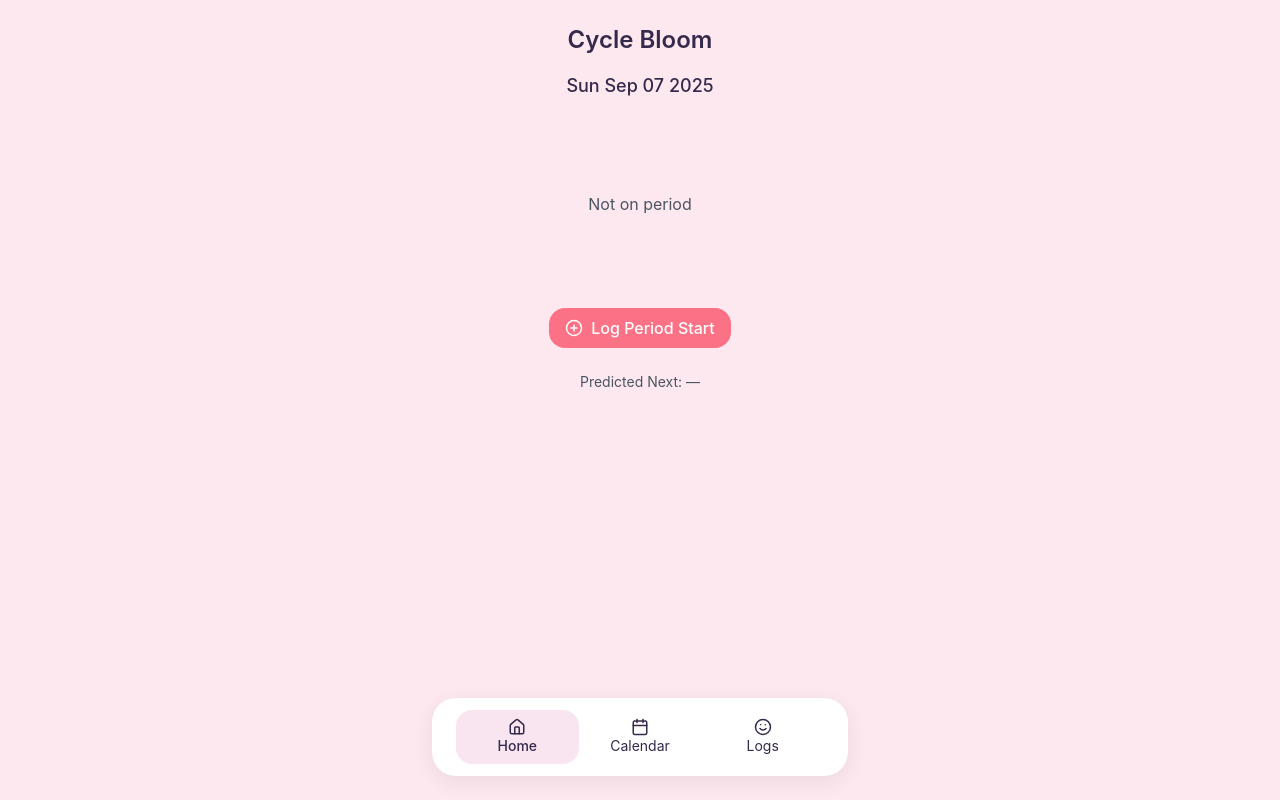
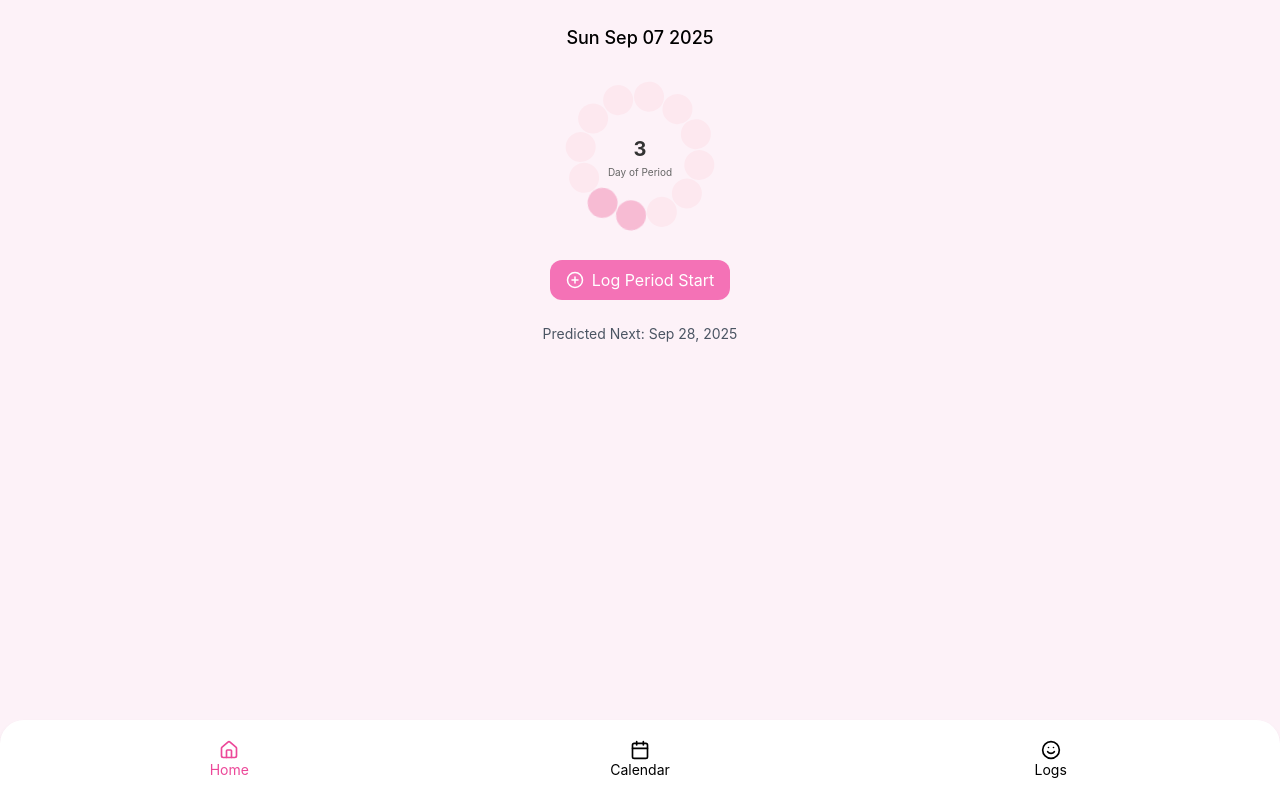
Before and after one commit to aminuastroboy/project-mct, a React (Create React App) app: page / in a window 1280 px wide. Built offline with nearby package versions, Linux system fonts and the light colour scheme.

Commit message:
Update App.js

```diff
--- a/src/App.js
+++ b/src/App.js
@@ -1,184 +1,60 @@
-import React, { useEffect, useMemo, useState } from "react";
+import React, { useState } from "react";
 import { Home, Calendar, Smile, PlusCircle } from "lucide-react";
-
-/** ----------------------- persistence ----------------------- **/
-const CYCLES_KEY = "cb_cycles_v1";
-const LOGS_KEY = "cb_logs_v1"; // by date
-
-const load = (k, fallback) => {
-  try { const raw = localStorage.getItem(k); return raw ? JSON.parse(raw) : fallback; }
-  catch { return fallback; }
-};
-const save = (k, v) => localStorage.setItem(k, JSON.stringify(v));
-
-const iso = (d) => new Date(d).toISOString().split("T")[0];
-const addDays = (d, n) => { const x = new Date(d); x.setDate(x.getDate() + n); return x; };
-const between = (d, a, b) => d >= iso(a) && d <= iso(b);
-const daysSince = (start) => Math.floor((new Date() - new Date(start)) / 86400000) + 1;
+import FlowerRing from "./FlowerRing";
 
 export default function App() {
   const [tab, setTab] = useState("home");
-  const [cycles, setCycles] = useState(() => load(CYCLES_KEY, []));
-  const [logs, setLogs] = useState(() => load(LOGS_KEY, {}));
-  const PERIOD_DAYS = 5;
+  const dayOfPeriod = 3;
+  const PERIOD_DAYS = 28;
+  const predictedNext = "Sep 28, 2025";
 
-  useEffect(() => save(CYCLES_KEY, cycles), [cycles]);
-  useEffect(() => save(LOGS_KEY, logs), [logs]);
-
-  const lastStart = cycles[0]?.startDate || null;
-  const todayISO = iso(new Date());
-
-  const dayOfPeriod = useMemo(() => {
-    if (!lastStart) return null;
-    const end = iso(addDays(lastStart, PERIOD_DAYS - 1));
-    if (between(todayISO, lastStart, end)) return daysSince(lastStart);
-    return null;
-  }, [lastStart, todayISO]);
-
-  const avgCycleLen = useMemo(() => {
-    if (cycles.length < 2) return 28;
-    const gaps = [];
-    for (let i = 0; i < cycles.length - 1; i++) {
-      const a = new Date(cycles[i].startDate);
-      const b = new Date(cycles[i + 1].startDate);
-      gaps.push(Math.round((a - b) / 86400000) * -1);
-    }
-    const avg = Math.round(gaps.reduce((s, v) => s + v, 0) / gaps.length);
-    return avg || 28;
-  }, [cycles]);
-
-  const predictedNext = lastStart ? iso(addDays(lastStart, avgCycleLen)) : "—";
-
-  const addTodayStart = () => {
-    const startDate = todayISO;
-    if (cycles.find(c => c.startDate === startDate)) return;
-    setCycles([{ id: Date.now(), startDate }, ...cycles]);
-  };
-
-  /** ---------------- Home Screen ---------------- **/
-  const HomeScreen = () => (
+  return (
+    <div className="min-h-screen bg-pink-50 flex flex-col justify-between">
+      <div className="p-6 flex-1">
+        {tab === "home" && (
           <div className="flex flex-col items-center gap-6">
             <p className="text-lg font-medium">{new Date().toDateString()}</p>
-      <div className="relative w-40 h-40 flex items-center justify-center">
-        <svg className="absolute inset-0 w-full h-full -rotate-90">
-          <circle cx="80" cy="80" r="70" stroke="#fde8ef" strokeWidth="16" fill="none"/>
-          <circle cx="80" cy="80" r="70" stroke="#f4a6c6" strokeWidth="16" fill="none"
-            strokeDasharray={440} strokeDashoffset={dayOfPeriod ? 440 - (dayOfPeriod / PERIOD_DAYS) * 440 : 440}
-            strokeLinecap="round"/>
-        </svg>
-        {dayOfPeriod ? (
-          <div className="text-center">
-            <div className="text-3xl font-bold">{dayOfPeriod}</div>
-            <div className="text-sm text-gray-600">Day of Period</div>
+            <FlowerRing dayOfPeriod={dayOfPeriod} totalDays={PERIOD_DAYS} />
+            <button className="bg-pink-400 text-white rounded-xl px-4 py-2 flex items-center gap-2">
+              <PlusCircle size={18} /> Log Period Start
+            </button>
+            <p className="text-sm text-gray-600">
+              Predicted Next: {predictedNext}
+            </p>
           </div>
-        ) : (
-          <div className="text-center text-gray-600">Not on period</div>
         )}
+        {tab === "calendar" && <p>📅 Calendar screen coming soon...</p>}
+        {tab === "logs" && <p>📝 Logs screen coming soon...</p>}
       </div>
-      <button onClick={addTodayStart} className="btn btn-primary flex items-center gap-2">
-        <PlusCircle size={18}/> Log Period Start
+
+      <nav className="bg-white rounded-t-3xl shadow-md px-6 py-3">
+        <div className="grid grid-cols-3 text-center text-sm">
+          <button
+            onClick={() => setTab("home")}
+            className={`py-2 flex flex-col items-center ${
+              tab === "home" ? "text-pink-500" : ""
+            }`}
+          >
+            <Home size={20} /> Home
           </button>
-      <p className="text-sm text-gray-600">Predicted Next: {predictedNext}</p>
-    </div>
-  );
-
-  /** ---------------- Calendar Screen ---------------- **/
-  const CalendarScreen = () => {
-    const today = new Date();
-    const monthStart = new Date(today.getFullYear(), today.getMonth(), 1);
-    const monthEnd = new Date(today.getFullYear(), today.getMonth() + 1, 0);
-    const days = [];
-    for (let i = 1; i <= monthEnd.getDate(); i++) days.push(new Date(today.getFullYear(), today.getMonth(), i));
-
-    // Mark period & fertile
-    const periodDays = new Set();
-    const fertileDays = new Set();
-    cycles.forEach(c => {
-      for (let i = 0; i < PERIOD_DAYS; i++) periodDays.add(iso(addDays(c.startDate, i)));
-      const fertile = addDays(c.startDate, 14);
-      for (let i = -2; i <= 2; i++) fertileDays.add(iso(addDays(fertile, i)));
-    });
-
-    return (
-      <div>
-        <h2 className="text-center font-semibold mb-2">
-          {today.toLocaleString("default", { month: "long" })} {today.getFullYear()}
-        </h2>
-        <div className="grid grid-cols-7 text-center text-xs mb-1 text-gray-500">
-          <div>S</div><div>M</div><div>T</div><div>W</div><div>T</div><div>F</div><div>S</div>
-        </div>
-        <div className="grid grid-cols-7 gap-1 text-center text-sm">
-          {Array(monthStart.getDay()).fill(null).map((_,i)=><div key={"b"+i}></div>)}
-          {days.map(d=>{
-            const dISO = iso(d);
-            const isPeriod = periodDays.has(dISO);
-            const isFertile = fertileDays.has(dISO);
-            return (
-              <div key={dISO} className={`rounded-full w-8 h-8 flex items-center justify-center mx-auto
-                ${isPeriod?"bg-rose-300 text-white":isFertile?"bg-mint text-white":""}`}>
-                {d.getDate()}
-              </div>
-            );
-          })}
-        </div>
-        <div className="flex gap-4 justify-center mt-4 text-xs">
-          <span className="flex items-center gap-1"><span className="w-3 h-3 rounded-full bg-rose-300"></span>Period</span>
-          <span className="flex items-center gap-1"><span className="w-3 h-3 rounded-full bg-mint"></span>Fertile</span>
-        </div>
-      </div>
-    );
-  };
-
-  /** ---------------- Logs Screen ---------------- **/
-  const categories = ["Mood", "Cramps", "Flow", "Energy"];
-  const LogsScreen = () => {
-    const todayLog = logs[todayISO] || {};
-    const toggle = (cat) => {
-      setLogs({ ...logs, [todayISO]: { ...todayLog, [cat]: !todayLog[cat] } });
-    };
-    return (
-      <div className="space-y-3">
-        {categories.map(c=>(
-          <button key={c} onClick={()=>toggle(c)}
-            className={`w-full card flex justify-between ${todayLog[c]?"bg-petal2":""}`}>
-            <span>{c}</span>
-            <span>{todayLog[c]?"✓":""}</span>
+          <button
+            onClick={() => setTab("calendar")}
+            className={`py-2 flex flex-col items-center ${
+              tab === "calendar" ? "text-pink-500" : ""
+            }`}
+          >
+            <Calendar size={20} /> Calendar
           </button>
-        ))}
-      </div>
-    );
-  };
-
-  return (
-    <div className="min-h-screen bg-petal text-[color:var(--ink)] flex items-stretch justify-center">
-      <div className="w-full max-w-md px-4 py-6 flex flex-col">
-        <header className="mb-4 text-center">
-          <h1 className="text-2xl font-semibold">Cycle Bloom</h1>
-        </header>
-
-        <main className="flex-1">
-          {tab === "home" && <HomeScreen/>}
-          {tab === "calendar" && <CalendarScreen/>}
-          {tab === "logs" && <LogsScreen/>}
-        </main>
-
-        <nav className="mt-4 bg-white rounded-3xl shadow-soft px-6 py-3">
-          <div className="grid grid-cols-3 text-center text-sm">
-            <button onClick={()=>setTab("home")} className={`flex flex-col items-center py-2 rounded-2xl ${tab==="home"?"bg-petal2 font-medium":""}`}>
-              <Home size={18} />
-              <span>Home</span>
-            </button>
-            <button onClick={()=>setTab("calendar")} className={`flex flex-col items-center py-2 rounded-2xl ${tab==="calendar"?"bg-petal2 font-medium":""}`}>
-              <Calendar size={18} />
-              <span>Calendar</span>
-            </button>
-            <button onClick={()=>setTab("logs")} className={`flex flex-col items-center py-2 rounded-2xl ${tab==="logs"?"bg-petal2 font-medium":""}`}>
-              <Smile size={18} />
-              <span>Logs</span>
+          <button
+            onClick={() => setTab("logs")}
+            className={`py-2 flex flex-col items-center ${
+              tab === "logs" ? "text-pink-500" : ""
+            }`}
+          >
+            <Smile size={20} /> Logs
           </button>
         </div>
       </nav>
     </div>
-    </div>
   );
 }
```
Lines whose indentation alone changed are shown as unchanged.
